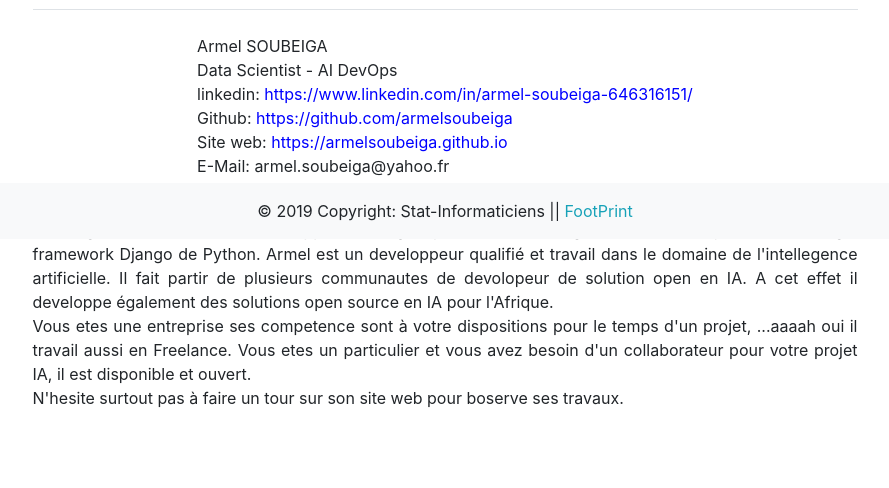
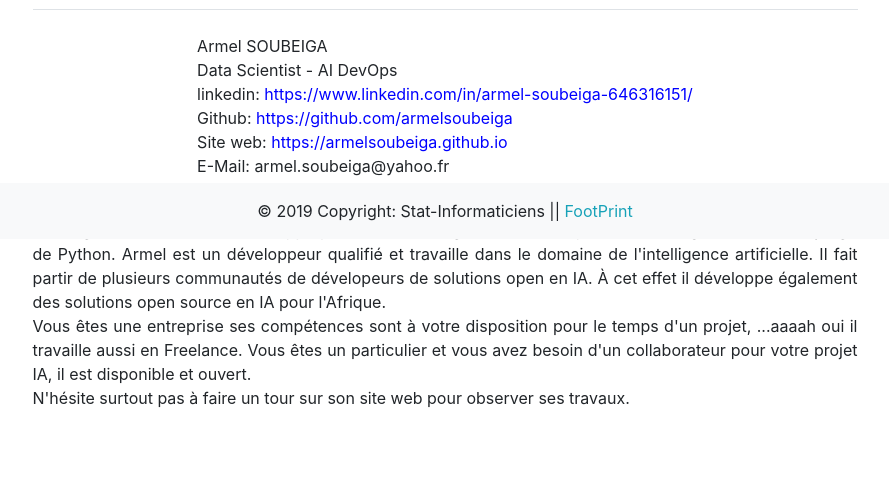
Before and after one commit to armelsoubeiga/blogsi, a Django app: page /impressum/ in a window 1280 px wide. Shown: the part 561-1049 px from the top of the page, without its empty margins (195-1084 px from the left). Run offline with Django 3.2, Linux system fonts and the light colour scheme; some libraries are stand-ins or nearby versions.

Commit message:
Update impressum.html

```diff
--- a/blog/templates/blog/impressum.html
+++ b/blog/templates/blog/impressum.html
@@ -20,12 +20,9 @@
           </address>
         </div>
         <p class="text-justify">
-          Ce blog a été entièrement developpé et designé par Armel Soubeiga. Il a été créé par la technologie framework Django de Python. Armel est un developpeur qualifié et travail dans le domaine de l'intellegence artificielle. Il fait partir de plusieurs communautes de devolopeur de solution open en IA. A cet effet il developpe également des solutions open source en IA pour l'Afrique.<br>
-
-          Vous etes une entreprise ses competence sont à votre dispositions pour le temps d'un projet, ...aaaah oui il travail aussi en Freelance. Vous etes un particulier et vous avez besoin d'un collaborateur pour votre projet IA, il est disponible et ouvert.<br>
-
-          N'hesite surtout pas à faire un tour sur son site web pour boserve ses travaux.
-
+          Ce blog a été entièrement développé par Armel Soubeiga. Il a été créé par la technologie framework Django de Python. Armel est un développeur qualifié et travaille dans le domaine de l'intelligence artificielle. Il fait partir de plusieurs communautés de dévelopeurs de solutions open en IA. À cet effet il développe également des solutions open source en IA pour l'Afrique.<br>
+          Vous êtes une entreprise ses compétences sont à votre disposition pour le temps d'un projet, ...aaaah oui il travaille aussi en Freelance. Vous êtes un particulier et vous avez besoin d'un collaborateur pour votre projet IA, il est disponible et ouvert.<br>
+           N'hésite surtout pas à faire un tour sur son site web pour observer ses travaux.
         </p>
       </div>
     </div>
```
